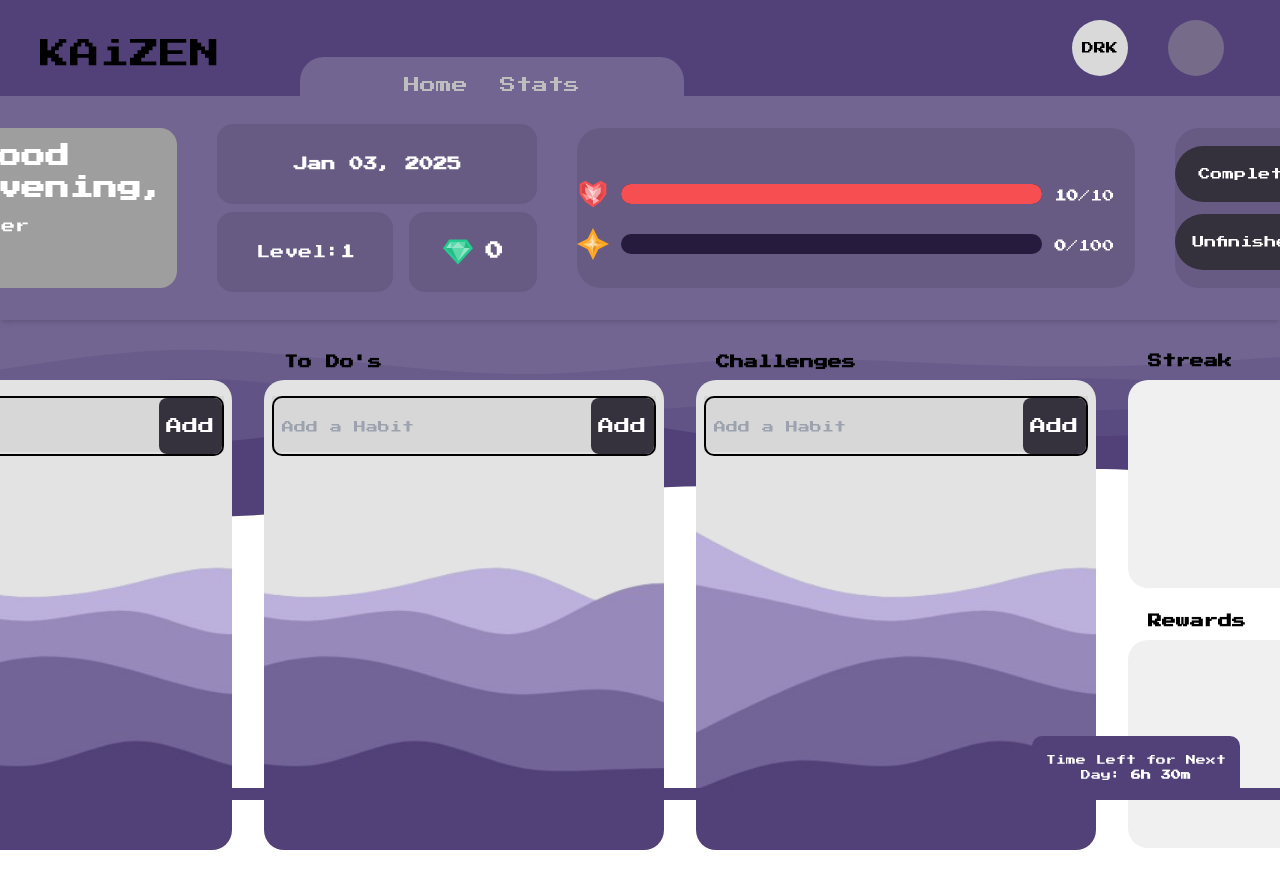
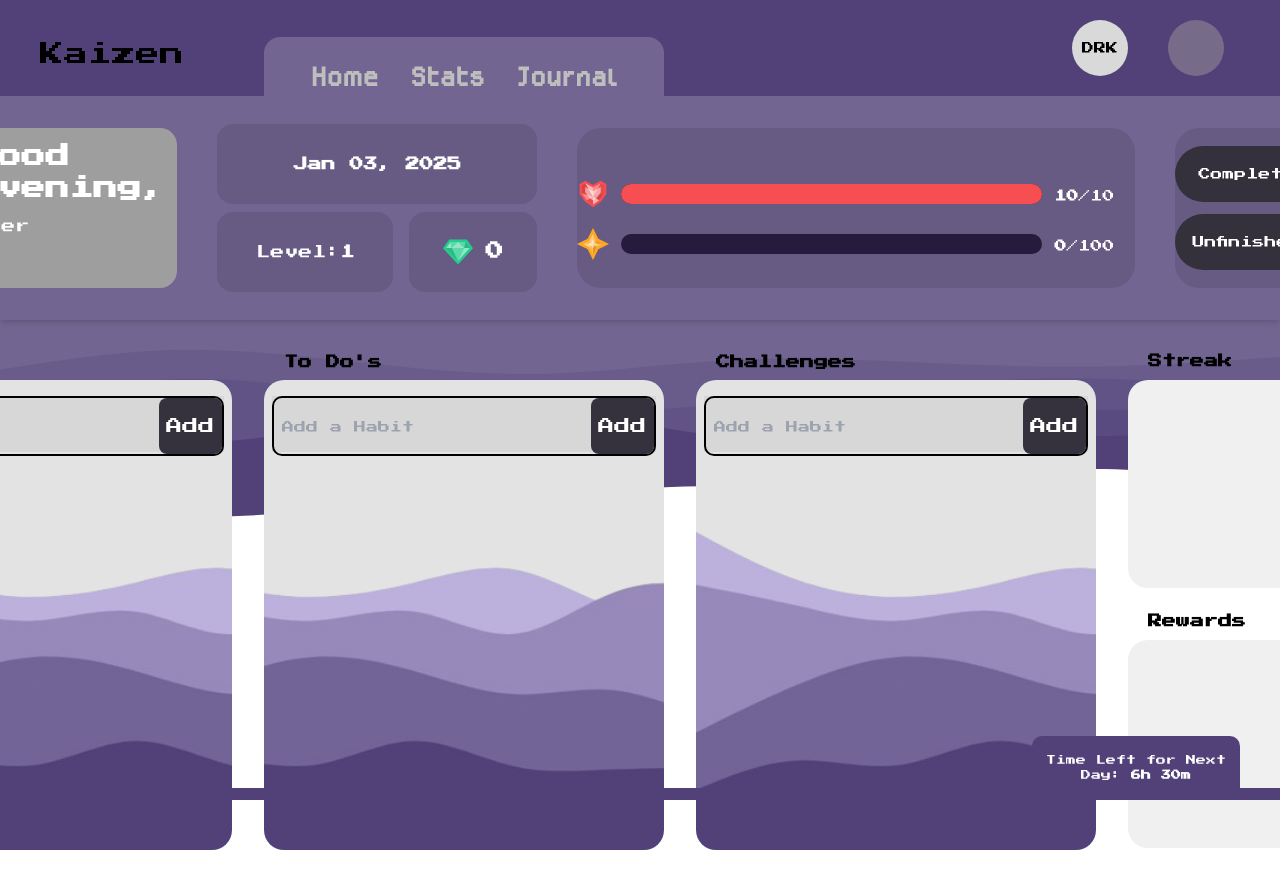
Before and after one commit to nikunjagarwal05/Habit-Tracker, a React (Vite) app: page /kaizen in a window 1280 px wide. Shown: the top 888 px of the page. Built offline with nearby package versions, Linux system fonts and the light colour scheme; grey boxes are pictures that could not be loaded.

Commit message:
added Journal feature (started)

```diff
--- a/src/components/Header.jsx
+++ b/src/components/Header.jsx
@@ -1,18 +1,20 @@
-import React, { useState } from 'react'
+import React, { useState } from 'react';
 import { Link } from "react-router-dom";
+import "../fonts.css";
 
 const Header = ({toggleDarkMode, darkMode}) => {
     return(
         <header>
             <div className='h-24 w-full shadow-lg bg-[#514178] dark:bg-[#000000] flex justify-between ps-10 items-center'>
                 <div className='flex gap-20 justify-center items-center'>
-                    <p className='text-3xl pt-3 dark:hover:text-[#b9b8b8] hover:text-[#1d1b1b] dark:text-white'>KAiZEN</p>
+                    <p className='text-2xl pt-3 dark:hover:text-[#b9b8b8] hover:text-[#1d1b1b] dark:text-white'><Link to={"/"}>Kaizen</Link></p>
 
                     <div className='mt-[57px]'>
-                        <div className={`h-10 rounded-t-3xl w-96 bg-[#726592] dark:bg-[#121212] flex justify-center items-end`}>
-                            <ul className='flex gap-8'>
+                        <div className={`h-20 rounded-t-2xl w-[400px] bg-[#726592] dark:bg-[#121212] flex justify-center items-center`}>
+                            <ul className='flex text-4xl gap-8 font-bold'  style={{fontFamily: 'crux'}}>
                                 <li className='hover:underline underline-offset-8 z-0 text-[#bebebe]'><Link>Home</Link></li>
                                 <li className='hover:underline underline-offset-8 z-0 text-[#bebebe]'><Link>Stats</Link></li>
+                                <li className='hover:underline underline-offset-8 z-0 text-[#bebebe]'><Link to={"/journal"}>Journal</Link></li>
                             </ul>
                         </div>
                     </div>
--- a/src/components/Homepage.jsx
+++ b/src/components/Homepage.jsx
@@ -12,6 +12,7 @@ const Homepage = () => {
                 <li><Link to={"/kaizen"} className="text-gray-600 hover:text-gray-900 dark:text-gray-300 dark:hover:text-white text-2xl">Home</Link></li>
                 <li><a href="#" className="text-gray-600 hover:text-gray-900 dark:text-gray-300 dark:hover:text-white text-2xl">Learn </a> </li>
                 <li><a href="#" className="text-gray-600 hover:text-gray-900 dark:text-gray-300 dark:hover:text-white text-2xl">About Us</a></li>
+                <li><Link to={"/Journal"} className="text-gray-600 hover:text-gray-900 dark:text-gray-300 dark:hover:text-white text-2xl">Journal</Link></li>
             </ul>
             <button className="bg-[#574964] hover:bg-[#35293f] text-white px-5 py-2 rounded-lg shadow-md transition duration-300 font-bold text-3xl">Sign Up</button>
         </nav>
--- /dev/null
+++ b/src/components/Journal.jsx
@@ -0,0 +1,43 @@
+import React from "react";
+import '../fonts.css';
+import { Link } from "react-router-dom";
+
+const Journal = () => {
+    return(
+        <div className="bg-[#1c1c1c]"  style={{fontFamily: 'chill'}}>
+
+            <nav className="text-[#D9D9D9] ml-5 gap-28 flex justify-start items-center h-full">
+                <div className="text-[#D9D9D9] ml-5 gap-28 flex justify-start items-center h-full w-full">
+                    <p className="text-4xl ">Kaizen.<strong className="bg-[linear-gradient(90deg,#ff5f6d_0%,#ffc371_50%,#ffde59_100%)] bg-clip-text text-transparent">Journal</strong></p>
+                    <div className="h-16 flex justify-center items-center rounded-full w-[60%] mt-6 bg-[rgba(217,217,217,0.19)]">
+                        <ul className='text-2xl font-bold flex justify-center items-center gap-10'>
+                            <li className="hover:text-white"><Link>Stats</Link></li>
+                            <li className="hover:text-white"><Link to={"/Kaizen"}>Main</Link></li>
+                        </ul>
+                    </div>
+
+                </div>
+            </nav>
+
+            <section className="h-screen flex justify-center items-center w-full gap-20">
+                <div className="h-[70vh] w-[45vw] rounded-3xl gap-5 flex justify-center items-center flex-col">
+                    <div className="h-[25vh] w-[45vw] rounded-3xl text-center bg-[rgba(95,255,191,0.09)]">
+                        <p className="bg-[linear-gradient(90deg,#ff5f6d_0%,#ffc371_50%,#ffde59_100%)] bg-clip-text text-transparent text-4xl border-r-4 whitespace-nowrap overflow-hidden border-white font-extrabold text-white text-center animate-typing-cursor">This is your everyday Journal.</p>
+                    </div>
+
+                    <div className="h-[45vh] w-[45vw] rounded-3xl text-center bg-[rgba(95,255,191,0.09)]">
+                    </div>
+                </div>
+
+                <div className="h-[70vh] w-[45vw] rounded-3xl bg-[rgba(197,158,158,0.09)]">
+
+                </div>
+            </section>
+
+            <section className="h-[100vh] w-full bg-white">
+
+            </section>
+        </div>
+    );
+};
+export default Journal;
--- a/src/fonts.css
+++ b/src/fonts.css
@@ -16,3 +16,18 @@
     font-weight: normal;
     font-style: normal;
 }
+@font-face {
+    font-family: 'chill';
+    src: url('./fonts/Chillax-Regular.otf') format('opentype');
+
+    font-weight: normal;
+    font-style: normal;
+}
+
+@font-face {
+    font-family: 'bespoke';
+    src: url('./fonts/BespokeSerif-Regular.otf') format('opentype');
+
+    font-weight: normal;
+    font-style: normal;
+}
--- a/src/index.css
+++ b/src/index.css
@@ -10,25 +10,3 @@
 body {
     font-family: 'Press Start 2P';
 }
-
-.light{
-    --base-color: white;
-    --header-color: #514178;
-    --subheader-color: rgba(81, 65, 120, 0.81);
-    --box-color: #D9D9D9;
-    --toggle-color: #A9A5A5;
-    --titlebar-color: #A9A5A5;
-    --togglecircle-color: #514178;
-    --bar-color: #5B4F4F;
-}
-
-.dark {
-    --base-color: #1C1C1C;
-    --header-color: black;
-    --subheader-color: #121212;
-    --box-color: #3F3F3F;
-    --toggle-color: #A9A5A5;
-    --titlebar-color: #A9A5A5;
-    --togglecircle-color: #4C3737;
-    --bar-color: #A9A5A5;
-}
--- a/src/main.jsx
+++ b/src/main.jsx
@@ -5,6 +5,7 @@ import App from './App.jsx';
 import './index.css';
 import Homepage from './components/Homepage.jsx';
 import pageNotFound from './components/pageNotFound.jsx';
+import Journal from './components/Journal.jsx';
 
 const router = createBrowserRouter([
   {
@@ -14,6 +15,10 @@ const router = createBrowserRouter([
   {
     path: '/kaizen',
     element: <App />,
+  },
+  {
+    path: '/journal',
+    element: <Journal />
   },
   {
     path: '*',
--- a/tailwind.config.js
+++ b/tailwind.config.js
@@ -10,6 +10,18 @@ module.exports = {
         'tl-50-100': '50% 100%',
         'tr-50-100': '50% 100%',
       },
+      keyframes: {
+        typing: {
+          '0%': { width: '0ch'},
+          '100%': { width: '24ch'},
+        },
+        cursor: {
+          '50%': { borderColor: 'white'},
+        },
+      },
+      animation: {
+        'typing-cursor': 'typing 2s steps(31) forwards, cursor .5s step-end infinite alternate',
+      },
     },
   },
   plugins: [
```
Also changed, not shown: src/fonts/BespokeSerif-Regular.otf (added), src/fonts/Chillax-Regular.otf (added).
